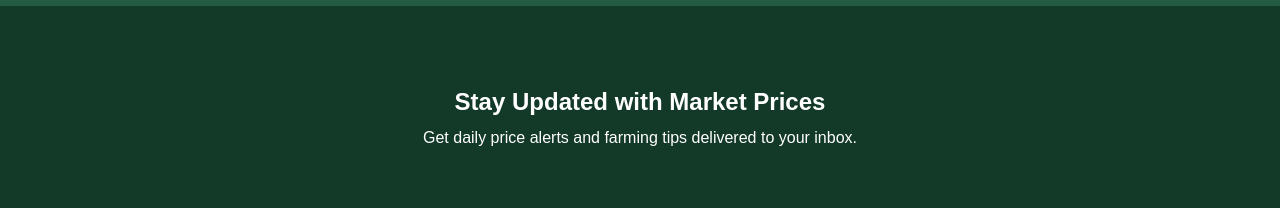
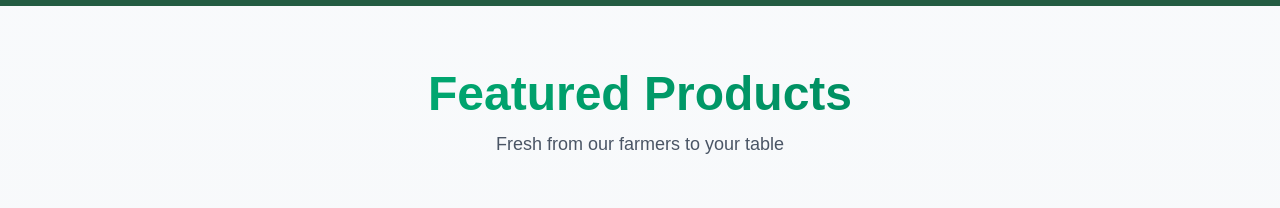
Before and after one commit to premilabhusawale/agri, a React (Vite) app: page / in a window 1280 px wide. Shown: the part 928-1136 px from the top of the page. Built offline with nearby package versions, Linux system fonts and the light colour scheme.

Commit message:
addingProducts

```diff
--- /dev/null
+++ b/src/Data/Products.js
@@ -0,0 +1,123 @@
+const products = [
+  // 🌽 CEREALS & GRAINS
+  {
+    id: 1,
+    name: "Organic Basmati Rice",
+    category: "Cereals & Grains",
+    image: "https://5.imimg.com/data5/PJ/FW/MY-27318931/fresh-basmati-rice-500x500.jpeg",
+    price: 90,
+    unit: "per kg",
+    rating: 4.8,
+    stock: true,
+    description: "Premium quality organic basmati rice directly from farmers."
+  },
+  {
+    id: 2,
+    name: "Whole Wheat Grains",
+    category: "Cereals & Grains",
+    image: "https://encrypted-tbn0.gstatic.com/images?q=tbn:ANd9GcSfJzazTIRVKHJrB4VOsplFjQ2TERZFXk6Qlg&s",
+    price: 55,
+    unit: "per kg",
+    rating: 4.6,
+    stock: true,
+    description: "Nutritious whole wheat grains suitable for daily consumption."
+  },
+
+  // 🌱 LEGUMES
+  {
+    id: 3,
+    name: "Green Moong Dal",
+    category: "Legumes",
+    image: "https://farmonics.co.in/cdn/shop/products/moong-sabut.jpg?v=1698239636&width=1445",
+    price: 120,
+    unit: "per kg",
+    rating: 4.7,
+    stock: true,
+    description: "Protein-rich green moong dal, unpolished and natural."
+  },
+  {
+    id: 4,
+    name: "Chickpeas (Chana)",
+    category: "Legumes",
+    image: "https://5.imimg.com/data5/SELLER/Default/2025/4/500362185/DC/PN/HB/78611650/organic-kabuli-chana-500x500.png",
+    price: 95,
+    unit: "per kg",
+    rating: 4.5,
+    stock: true,
+    description: "High-quality chickpeas ideal for curries and snacks."
+  },
+
+  // 🥕 VEGETABLES
+  {
+    id: 5,
+    name: "Fresh Tomatoes",
+    category: "Vegetables",
+    image: "https://img.lb.wbmdstatic.com/vim/live/webmd/consumer_assets/site_images/articles/health_tools/tomato_health_benefits_slideshow/493ss_thinkstock_rf_tomatoes_ripening_on_the_vine.jpg?resize=728px:*&output-quality=75",
+    price: 30,
+    unit: "per kg",
+    rating: 4.4,
+    stock: true,
+    description: "Farm-fresh tomatoes harvested daily."
+  },
+  {
+    id: 6,
+    name: "Organic Spinach",
+    category: "Vegetables",
+    image: "https://cdn.mos.cms.futurecdn.net/kkktxmxBV4mSLCSZXDpcEb.jpg",
+    price: 20,
+    unit: "per bunch",
+    rating: 4.6,
+    stock: true,
+    description: "Fresh organic spinach rich in iron and vitamins."
+  },
+
+  // 🍎 FRUITS
+  {
+    id: 7,
+    name: "Fresh Apples",
+    category: "Fruits",
+    image: "https://images.unsplash.com/photo-1567306226416-28f0efdc88ce",
+    price: 120,
+    unit: "per kg",
+    rating: 4.7,
+    stock: true,
+    description: "Crisp and juicy apples sourced directly from orchards."
+  },
+  {
+    id: 8,
+    name: "Bananas",
+    category: "Fruits",
+    image: "https://www.thegardener.co.za/wp-content/uploads/2020/04/shutterstock_1150040150-copy.jpg",
+    price: 40,
+    unit: "per dozen",
+    rating: 4.5,
+    stock: true,
+    description: "Naturally ripened bananas, rich in energy."
+  },
+
+  // 🥛 DAIRY PRODUCTS
+  {
+    id: 9,
+    name: "Fresh Cow Milk",
+    category: "Dairy Products",
+    image: "https://infarmative.com/wp-content/uploads/2020/08/Pouring-fresh-raw-milk-in-glass.jpg",
+    price: 60,
+    unit: "per litre",
+    rating: 4.8,
+    stock: true,
+    description: "Pure and fresh cow milk from local dairy farms."
+  },
+  {
+    id: 10,
+    name: "Homemade Paneer",
+    category: "Dairy Products",
+    image: "https://daivikorganic.com/cdn/shop/products/paneer.jpg?v=1614841557",
+    price: 320,
+    unit: "per kg",
+    rating: 4.7,
+    stock: true,
+    description: "Soft and fresh paneer made from high-quality milk."
+  }
+];
+
+export default products;
--- a/src/Pages/Home.jsx
+++ b/src/Pages/Home.jsx
@@ -1,6 +1,8 @@
 import React from 'react'
 import Hero from '../HeroSction/Hero'
 import PriceTicker from '../HeroSction/PriceTicker'
+import Products from '../Products/Products'
+import products from '../Data/Products'
 
 
 const Home = () => {
@@ -8,7 +10,7 @@ const Home = () => {
     <div>
       <Hero />
       <PriceTicker />
-
+      <Products products={products} />
     </div>
   )
 }
--- a/src/Products/Card.jsx
+++ b/src/Products/Card.jsx
@@ -1,6 +1,62 @@
 import React from 'react'
-const Card = ({product}) => {
-     return (    <div>{product.name}</div>
 
-      )}
-      export default Card
+const Card = ({ product }) => {
+  return (
+    <div className="bg-white rounded-xl overflow-hidden shadow-md hover:shadow-xl transition-all duration-300 hover:-translate-y-2 flex flex-col h-full">
+      {/* Image Container */}
+      <div className="relative w-full h-48 bg-gray-100 overflow-hidden group">
+        <img
+          src={product.image}
+          alt={product.name}
+          className="w-full h-full object-cover group-hover:scale-105 transition-transform duration-300"
+        />
+
+        {/* Stock Badge */}
+        <div className={`absolute top-3 right-3 px-3 py-1 rounded-full text-xs font-bold uppercase tracking-wider ${
+          product.stock
+            ? 'bg-green-500 text-white'
+            : 'bg-red-500 text-white'
+        }`}>
+          {product.stock ? 'In Stock' : 'Out of Stock'}
+        </div>
+      </div>
+
+      {/* Content Container */}
+      <div className="p-4 flex flex-col flex-grow">
+        {/* Category Tag */}
+        <div className="inline-block bg-sky-100 text-sky-700 px-3 py-1 rounded-full text-xs font-bold uppercase tracking-wider mb-2 w-fit">
+          {product.category}
+        </div>
+
+        {/* Product Name */}
+        <h3 className="text-lg font-bold text-gray-900 mb-2 leading-snug">
+          {product.name}
+        </h3>
+
+        {/* Description */}
+        <p className="text-sm text-gray-600 mb-4 flex-grow leading-relaxed">
+          {product.description}
+        </p>
+
+        {/* Footer */}
+        <div className="border-t border-gray-200 pt-4 flex justify-between items-end gap-3">
+          {/* Price & Rating */}
+          <div className="flex flex-col gap-1">
+            <div className="text-xl font-bold text-emerald-600">
+              ₹{product.price}
+              <span className="text-xs font-medium text-gray-600"> {product.unit}</span>
+            </div>
+            <div className="text-sm font-semibold text-amber-500">⭐ {product.rating}</div>
+          </div>
+
+          {/* Add to Cart Button */}
+          <button className="bg-gradient-to-r from-emerald-500 to-emerald-600 text-white px-4 py-2 rounded-lg font-bold text-xs uppercase tracking-wider hover:scale-105 active:scale-95 transition-transform duration-200 shadow-md hover:shadow-lg">
+            Add
+          </button>
+        </div>
+      </div>
+    </div>
+  )
+}
+
+export default Card
--- a/src/Products/Products.jsx
+++ b/src/Products/Products.jsx
@@ -1,14 +1,26 @@
 import React from 'react'
 import Card from './Card'
 
-const Products = ({products}) => {
+const Products = ({ products }) => {
+  return (
+    <section className="py-16 px-4 sm:px-6 lg:px-8 bg-gradient-to-b from-slate-50 to-gray-100 max-w-7xl mx-auto">
+      {/* Section Header */}
+      <div className="text-center mb-16">
+        <h2 className="text-4xl sm:text-5xl font-black mb-3 bg-gradient-to-r from-emerald-500 to-emerald-700 bg-clip-text text-transparent">
+          Featured Products
+        </h2>
+        <p className="text-lg text-gray-600 font-medium">
+          Fresh from our farmers to your table
+        </p>
+      </div>
 
-  return (
-    <div>
+      {/* Products Grid */}
+      <div className="grid grid-cols-1 sm:grid-cols-2 lg:grid-cols-3 xl:grid-cols-4 gap-6 sm:gap-8">
         {
-            products.map((product)=> <Card  product={product}/>)
+          products.map((product) => <Card key={product.id} product={product} />)
         }
-    </div>
+      </div>
+    </section>
   )
 }
 
```
